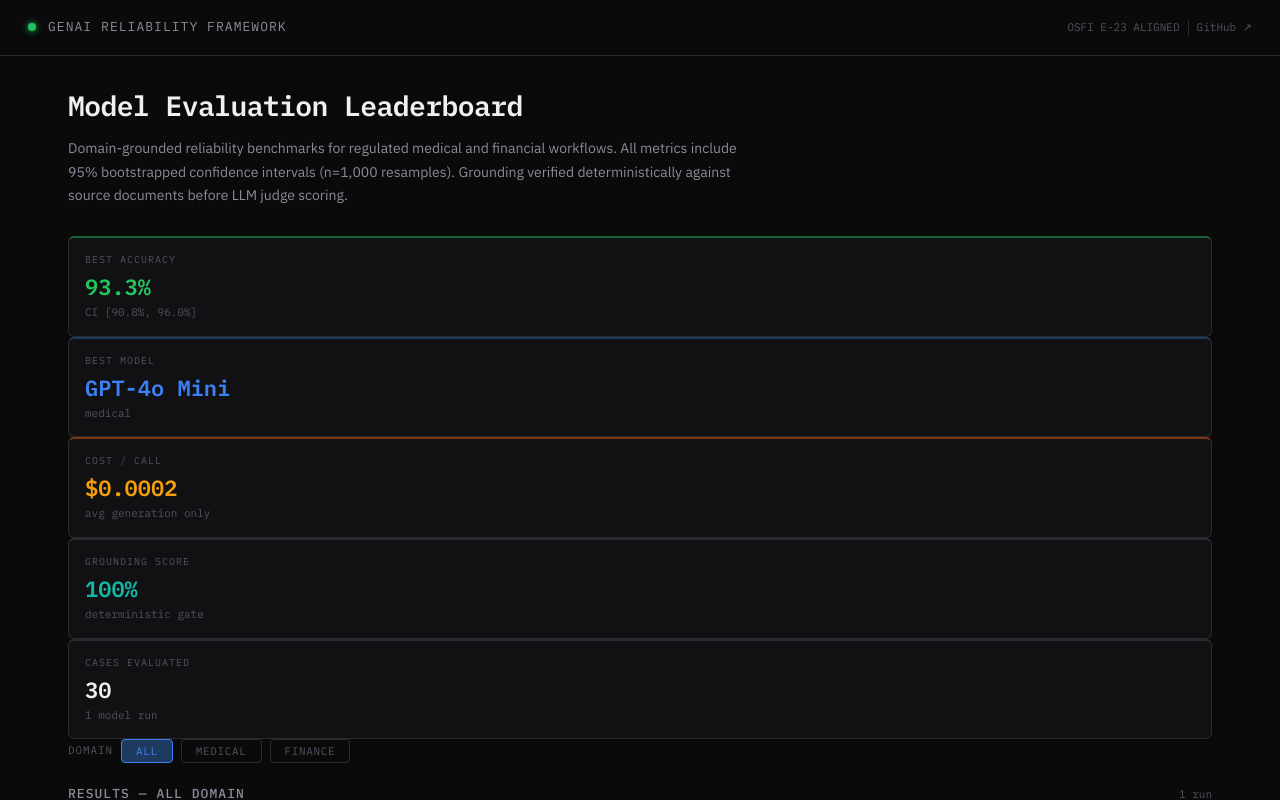
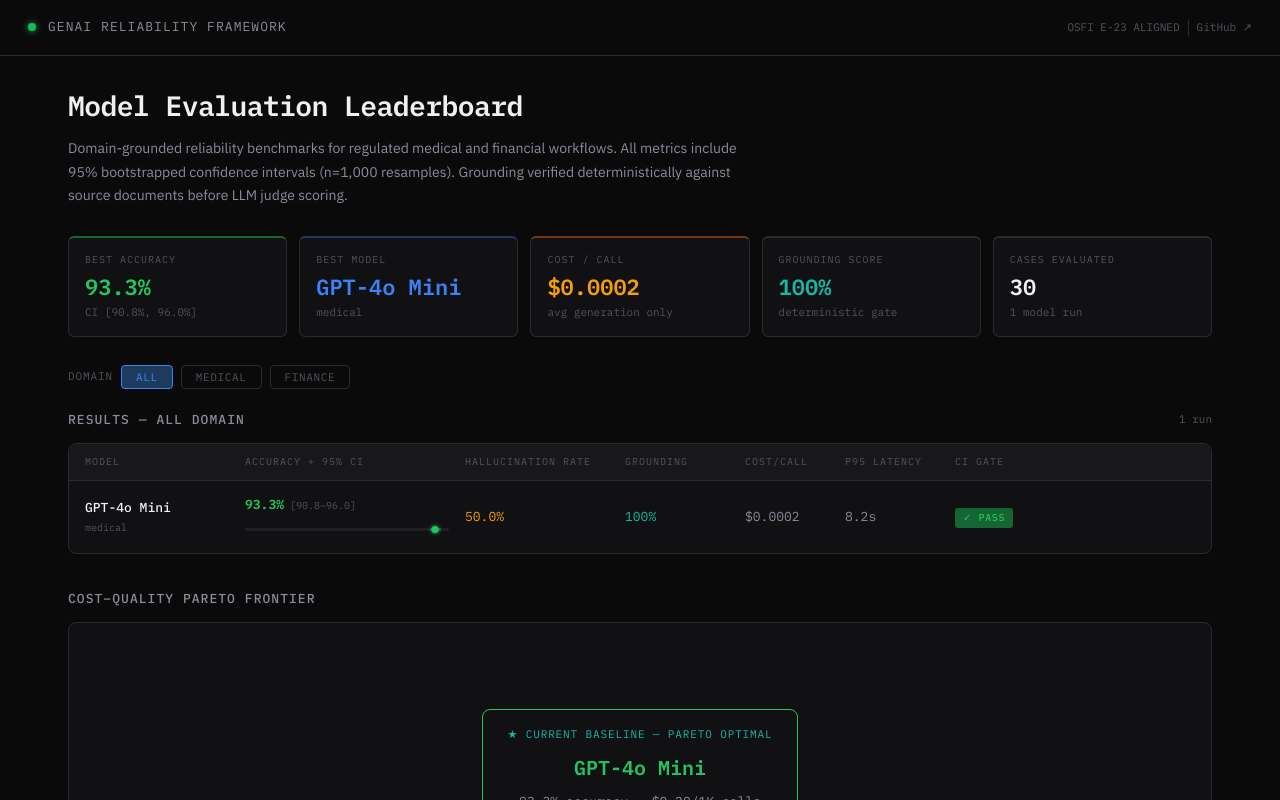
Before and after one commit to CrillyPienaah/genai-reliability-framework, a Next.js app in the folder ui/: page / in a window 1280 px wide. Shown: the top 800 px of the page. Built offline with nearby package versions, Linux system fonts and the light colour scheme; no server answers.

Commit message:
fix: remove duplicate style prop causing TypeScript build error

```diff
--- a/ui/src/app/page.tsx
+++ b/ui/src/app/page.tsx
@@ -166,7 +166,8 @@
             gridTemplateColumns: 'repeat(auto-fit, minmax(180px, 1fr))',
             gap: 12,
             marginBottom: '2rem',
-          }} className="animate-in" style={{ animationDelay: '80ms' }}>
+            animationDelay: '80ms',
+          }} className="animate-in">
             <MetricCard
               label="Best accuracy"
               value={`${(bestRun.accuracy_mean * 100).toFixed(1)}%`}
```
